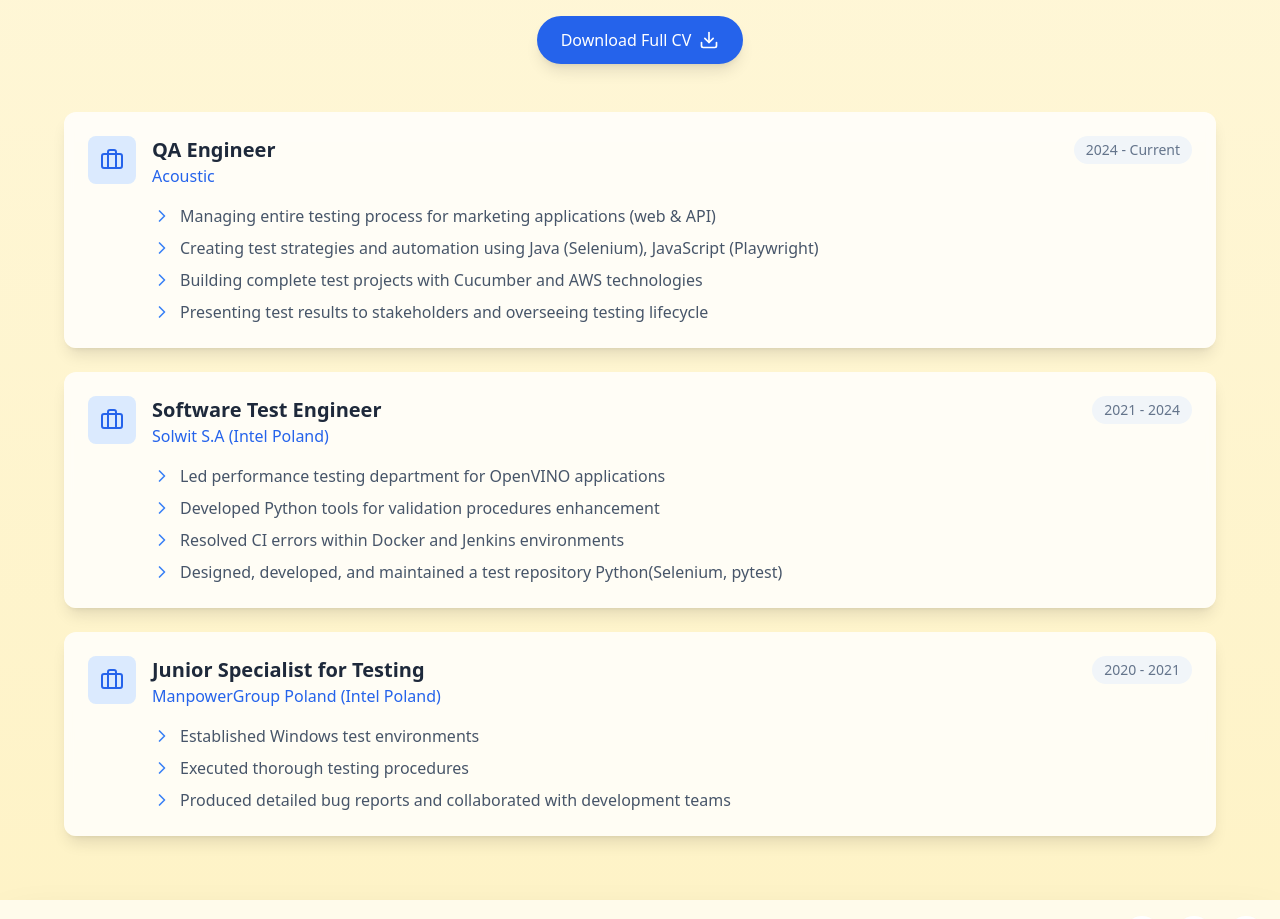
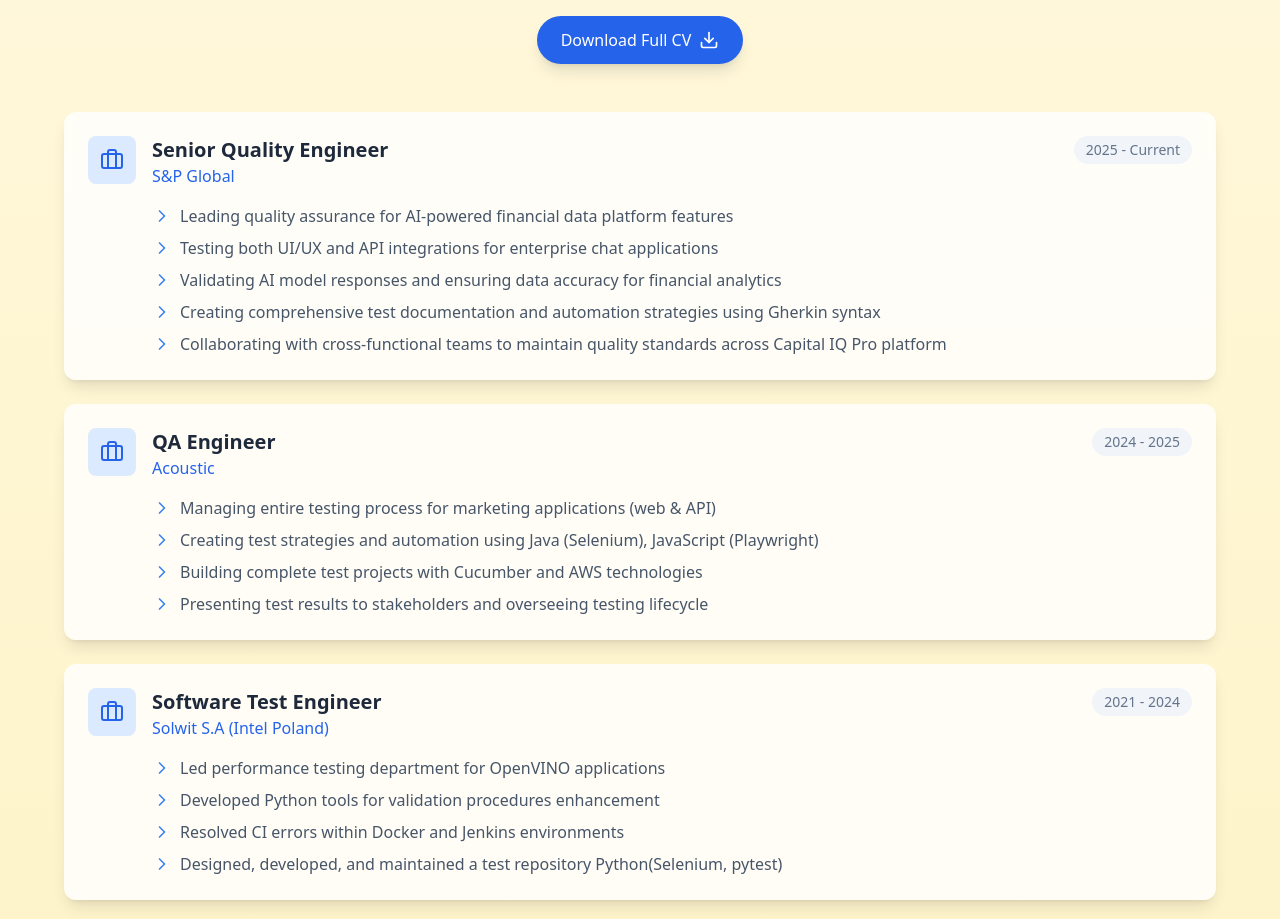
Before and after one commit to KajetanJedrych/portfolioPage, a React (Create React App) app: page / in a window 1280 px wide. Shown: the part 1320-2239 px from the top of the page. Built offline with nearby package versions, Linux system fonts and the light colour scheme.

Commit message:
add new work experience

```diff
--- a/src/components/WorkExperience.jsx
+++ b/src/components/WorkExperience.jsx
@@ -3,10 +3,23 @@
 
 const WorkExperience = () => {
   const experiences = [
+      {
+      title: "Senior Quality Engineer",
+      company: "S&P Global",
+      period: "2025 - Current",
+      icon: <Briefcase className="w-6 h-6" />,
+      description: [
+        "Leading quality assurance for AI-powered financial data platform features",
+        "Testing both UI/UX and API integrations for enterprise chat applications",
+        "Validating AI model responses and ensuring data accuracy for financial analytics",
+        "Creating comprehensive test documentation and automation strategies using Gherkin syntax",
+        "Collaborating with cross-functional teams to maintain quality standards across Capital IQ Pro platform"
+      ]
+    },
     {
       title: "QA Engineer",
       company: "Acoustic",
-      period: "2024 - Current",
+      period: "2024 - 2025",
       icon: <Briefcase className="w-6 h-6" />,
       description: [
         "Managing entire testing process for marketing applications (web & API)",
```
